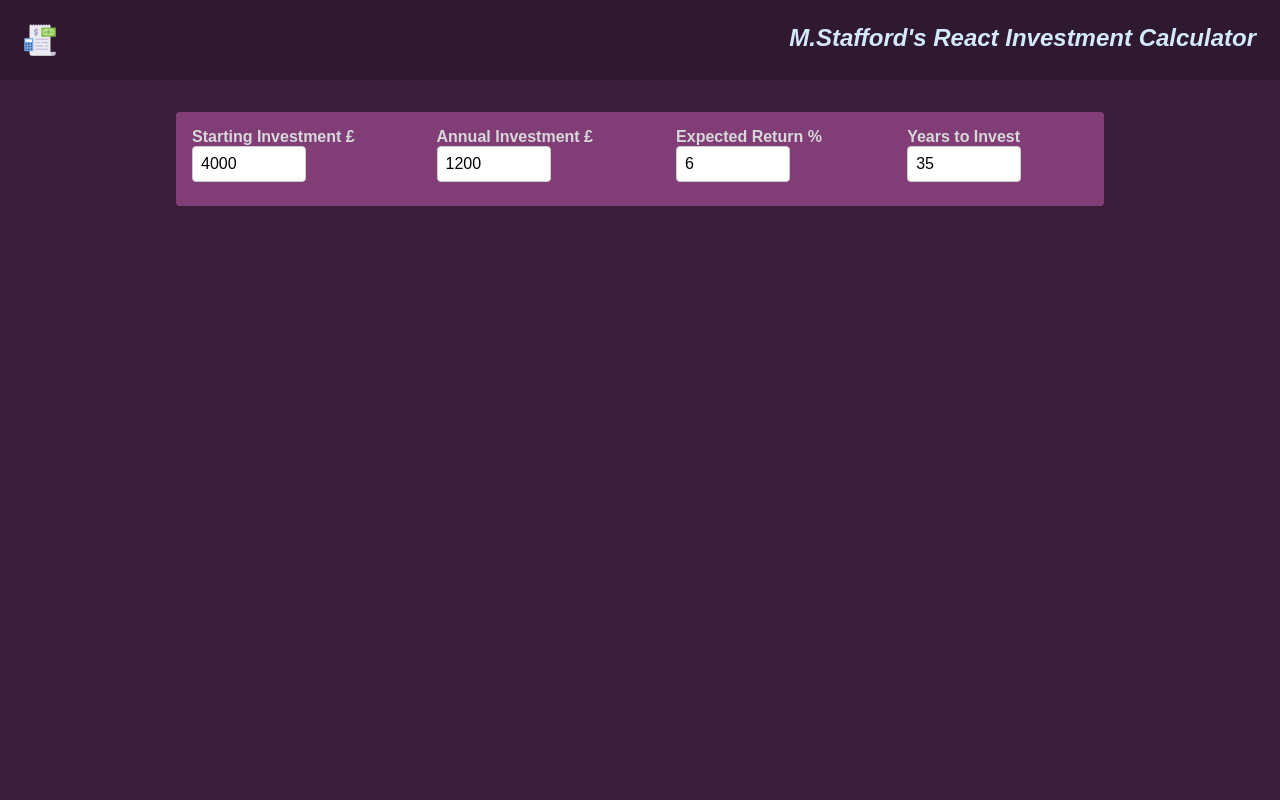
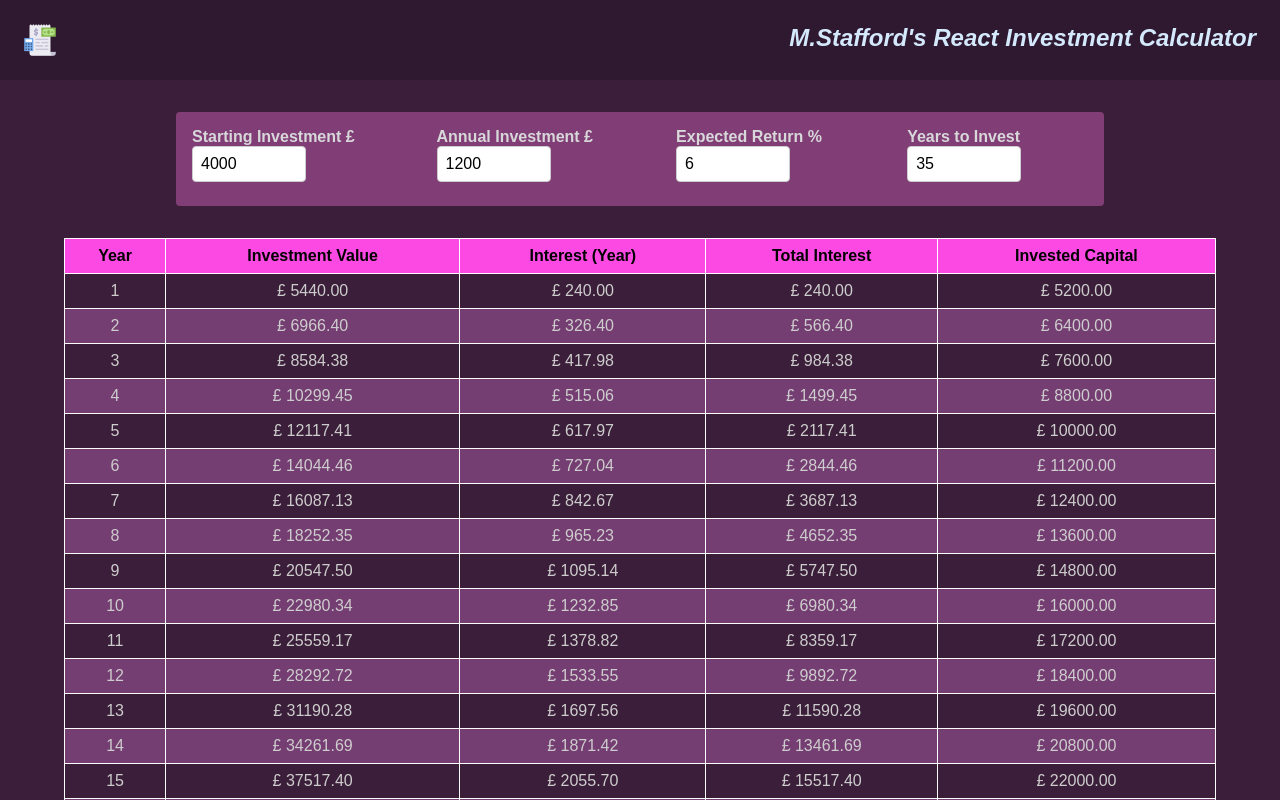
Before and after one commit to mstafford93/investment-calc-vite, a React (Vite) app: page / in a window 1280 px wide. Shown: the top 800 px of the page. Built offline with nearby package versions, Linux system fonts and the light colour scheme.

Commit message:
adapt template css  and currency symbols

```diff
--- /dev/null
+++ b/src/components/CssOutputData.css
@@ -0,0 +1,26 @@
+table {
+  width: 90%;
+  border-collapse: collapse;
+  margin-top: 2rem;
+  justify-self: center;
+  font-family: Arial, Helvetica, sans-serif;
+}
+
+th, td {
+  border: 1px solid #fcfcfc;
+  padding: 8px;
+  text-align: center;
+}
+
+tbody {
+    color: rgb(206, 205, 205);
+}
+
+th {
+  background-color: #fc49e4;
+  font-weight: bold;
+}
+
+tr:nth-child(even) {
+  background-color: rgb(117, 62, 115);
+}
--- a/src/components/OutputData.jsx
+++ b/src/components/OutputData.jsx
@@ -1,5 +1,6 @@
 import React from 'react'
 import { calculateInvestmentResults } from "../util/investment.js"
+import './CssOutputData.css'
 
 const OutputData = ({ userInput }) => {
 
@@ -13,8 +14,29 @@ const OutputData = ({ userInput }) => {
     console.log(resultData)
 
     return (
-        <div></div>
-    )
+  <table>
+    <thead>
+      <tr>
+        <th>Year</th>
+        <th>Investment Value</th>
+        <th>Interest (Year)</th>
+        <th>Total Interest</th>
+        <th>Invested Capital</th>
+      </tr>
+    </thead>
+    <tbody>
+      {resultData.map((yearData, index) => (
+        <tr key={index}>
+          <td>{yearData.year}</td>
+          <td>£ {yearData.investmentValue.toFixed(2)}</td>
+          <td>£ {yearData.interest.toFixed(2)}</td>
+          <td>£ {yearData.totalInterest.toFixed(2)}</td>
+          <td>£ {yearData.investedCapital.toFixed(2)}</td>
+        </tr>
+      ))}
+    </tbody>
+  </table>
+)
 }
 
 export default OutputData
```
